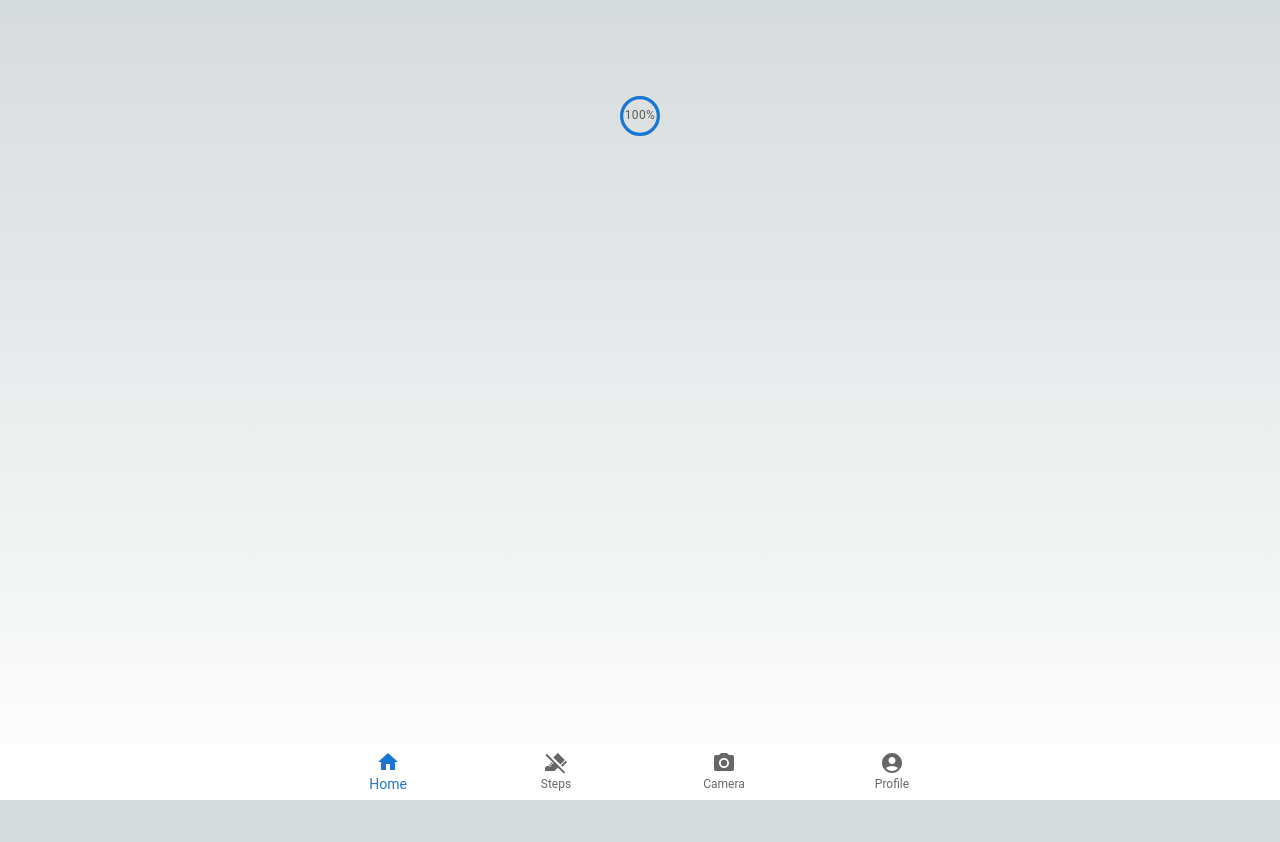
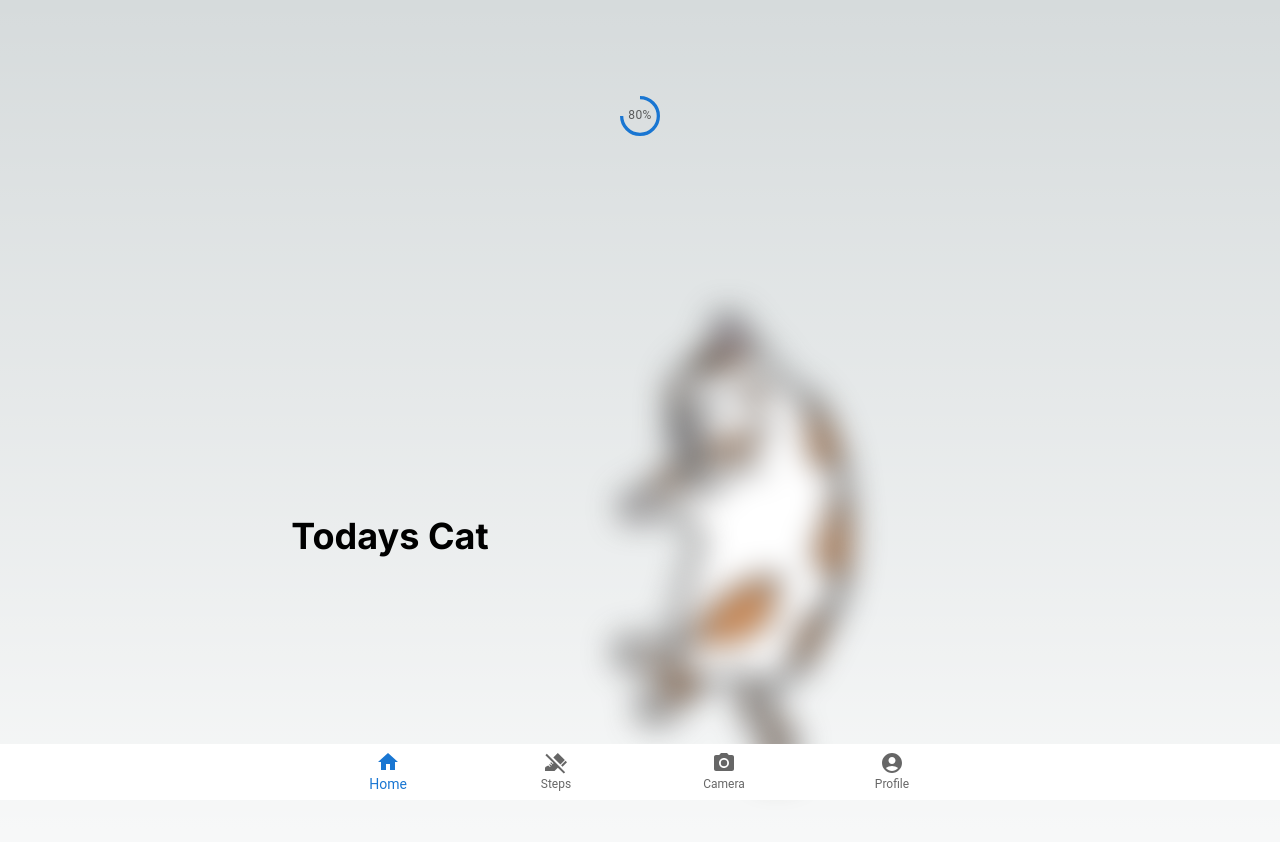
Before and after one commit to shoei03/nekoaruki-ver4, a Next.js app: page /steps in a window 1280 px wide. Shown: the top 842 px of the page. Before the commit the page ends 800 px from the top, so only its background shows below. Built offline with nearby package versions, Linux system fonts and the light colour scheme.

Commit message:
display today's cat

```diff
--- a/src/app/steps/page.tsx
+++ b/src/app/steps/page.tsx
@@ -1,9 +1,11 @@
 import CircularWithValueLabel from "../../components/CircularWithValueLabel";
+import TodaysCat from "../../components/TodaysCat";
 
 export default function stepPage() {
   return (
     <main className="flex min-h-screen flex-col items-center justify-between p-24">
       <CircularWithValueLabel />
+      <TodaysCat />
     </main>
   );
 }
--- /dev/null
+++ b/src/components/TodaysCat.tsx
@@ -0,0 +1,18 @@
+"use client";
+
+import Image from 'next/image';
+
+export default function TodaysCat() {
+  return (
+    <div className="flex items-center justify-center h-screen">
+      <h1 className="text-4xl font-bold">Todays Cat</h1>
+      <Image
+        src="/nekoaruki_mike_nekorobi.png"
+        alt="today's cat"
+        width={500}
+        height={500}
+        className="blur-lg"
+      />
+    </div>
+  );
+}
```
Also changed, not shown: public/nekoaruki_mike_nekorobi.png (added).
